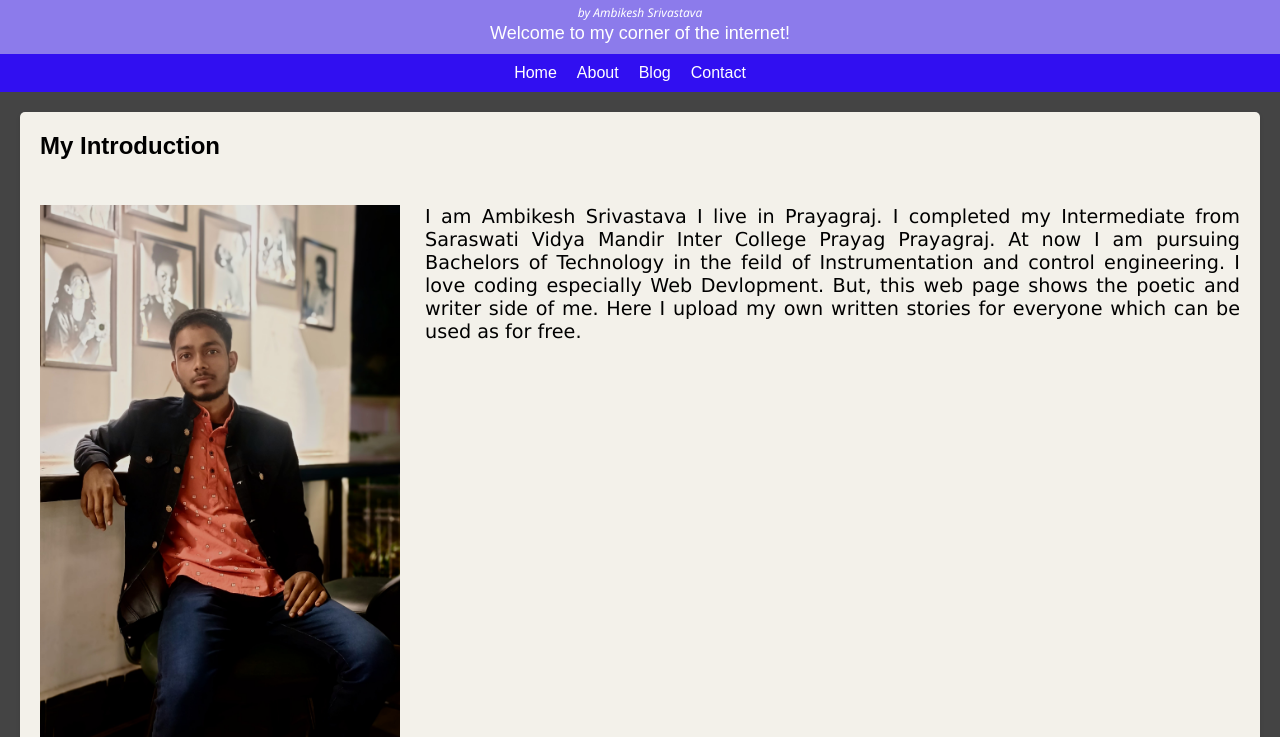
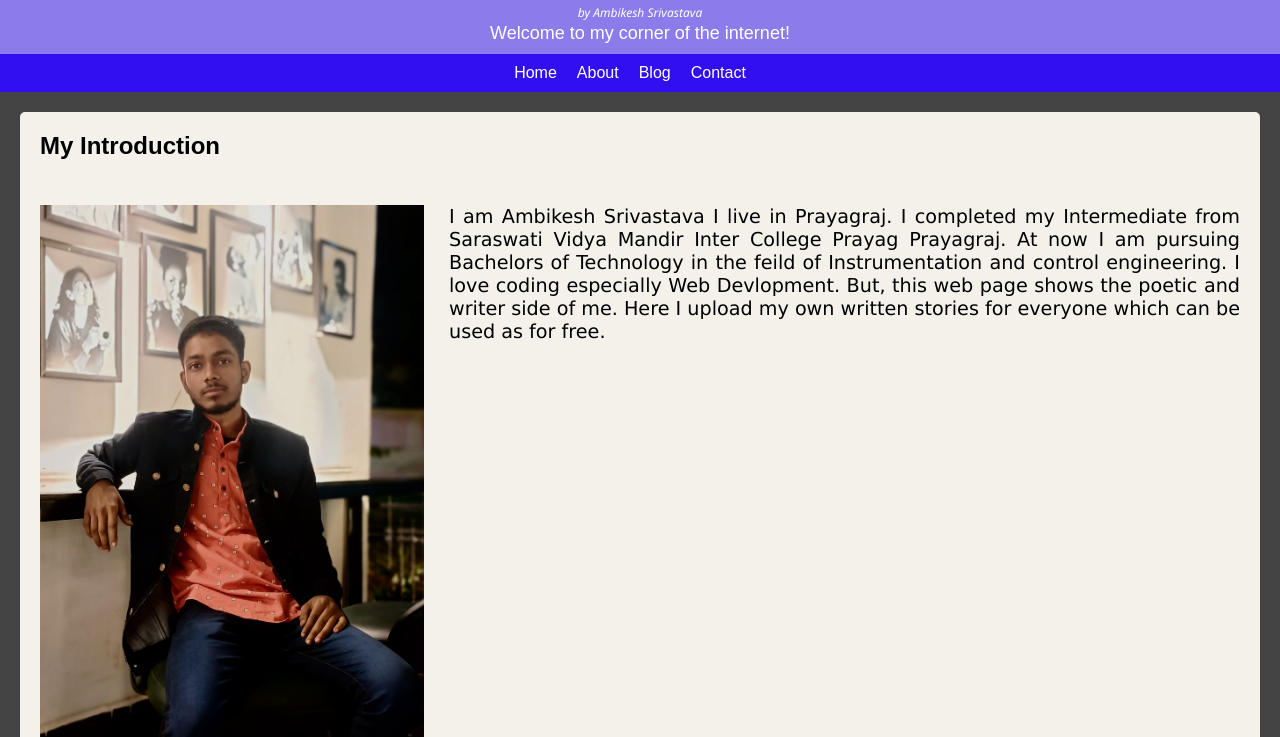
Before and after one commit to Ambikeshishere/Blog, a plain HTML site: page about.html in a window 1280 px wide. Shown: the part 63-800 px from the top of the page. Drawn offline with Linux system fonts and the light colour scheme.

Commit message:
Update styles.css

```diff
--- a/styles.css
+++ b/styles.css
@@ -112,7 +112,7 @@ footer {
 }
 
 .pic{
-    width:30%;
+    width:30vw;
     margin-top: 45px;
     display: block;
 }
```
